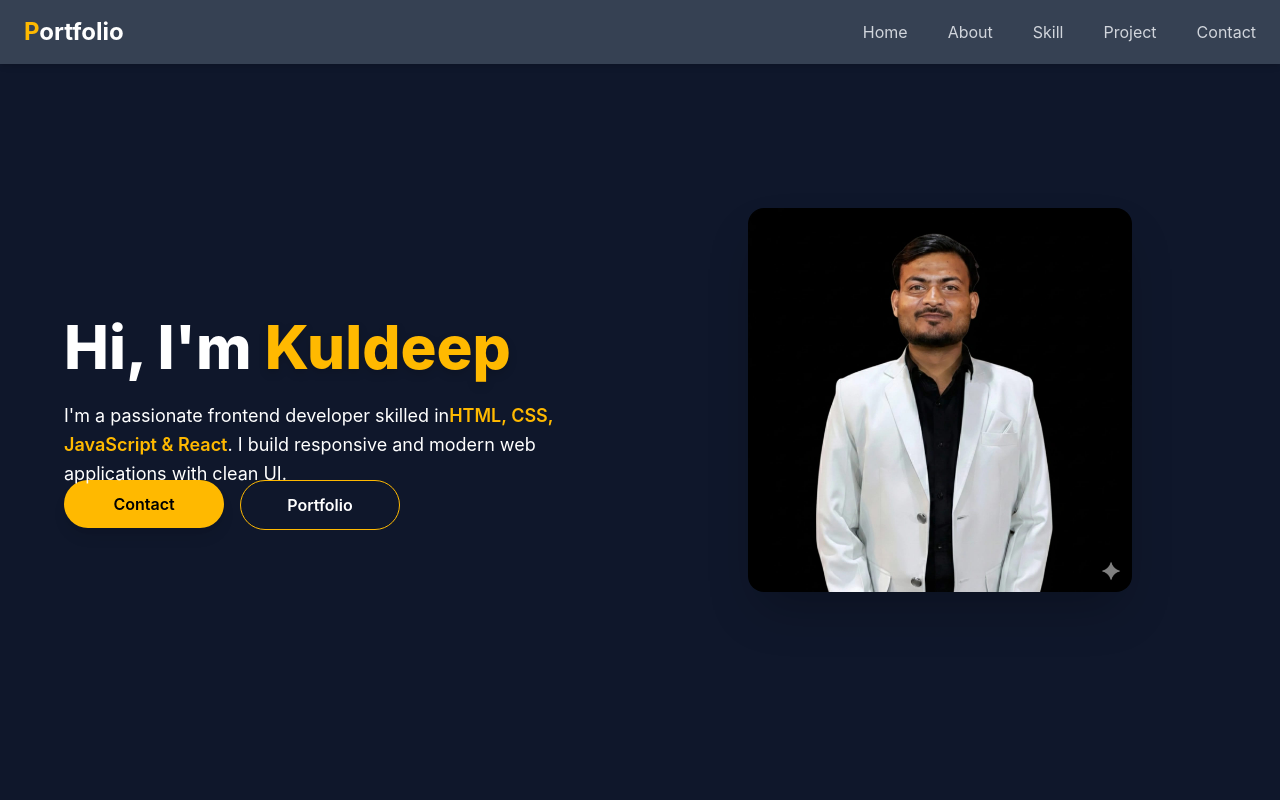
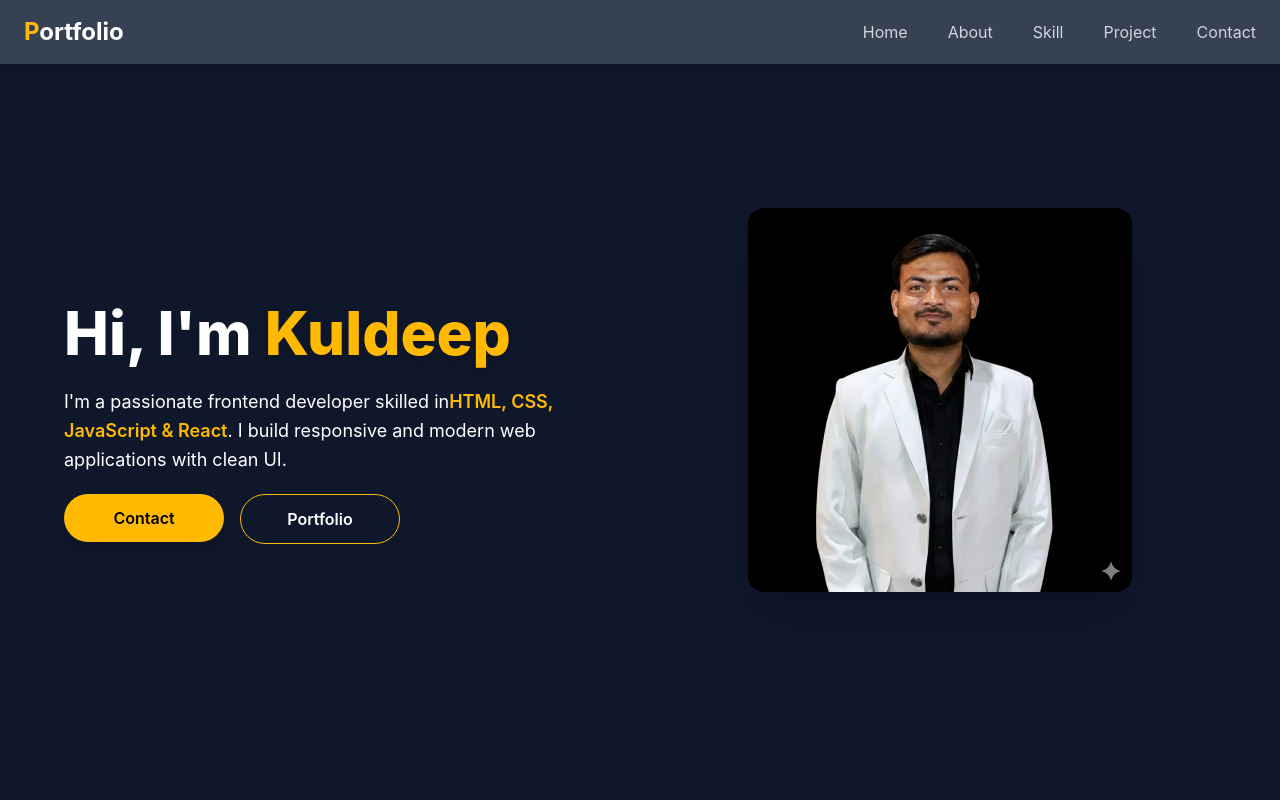
Before and after one commit to kuldeep-kumar-rajput/portfolio, a React (Vite) app: page / in a window 1280 px wide. Shown: the top 800 px of the page. Built offline with nearby package versions, Linux system fonts and the light colour scheme.

Commit message:
Update main.jsx

```diff
--- a/src/components/main.jsx
+++ b/src/components/main.jsx
@@ -54,7 +54,7 @@ const Main = () => {
              </span>
              . I build responsive and modern web applications with clean UI.
               </p>
-            <div className="flex justify-center md:justify-start gap-4 mt-8">
+            <div className="flex justify-center md:justify-start gap-4 mt-15">
               <Link to="/contact">
                 <button className="bg-amber-400 text-black px-8 py-3 w-40 rounded-full font-semibold shadow-lg hover:bg-amber-500 hover:scale-105 transition duration-300">
                 Contact
```
